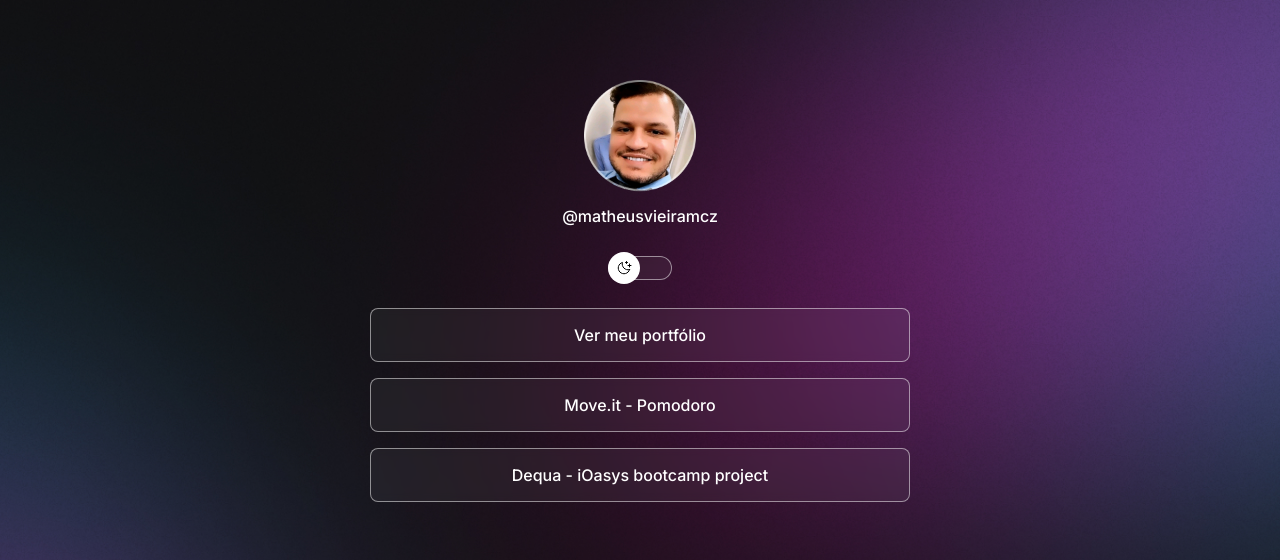
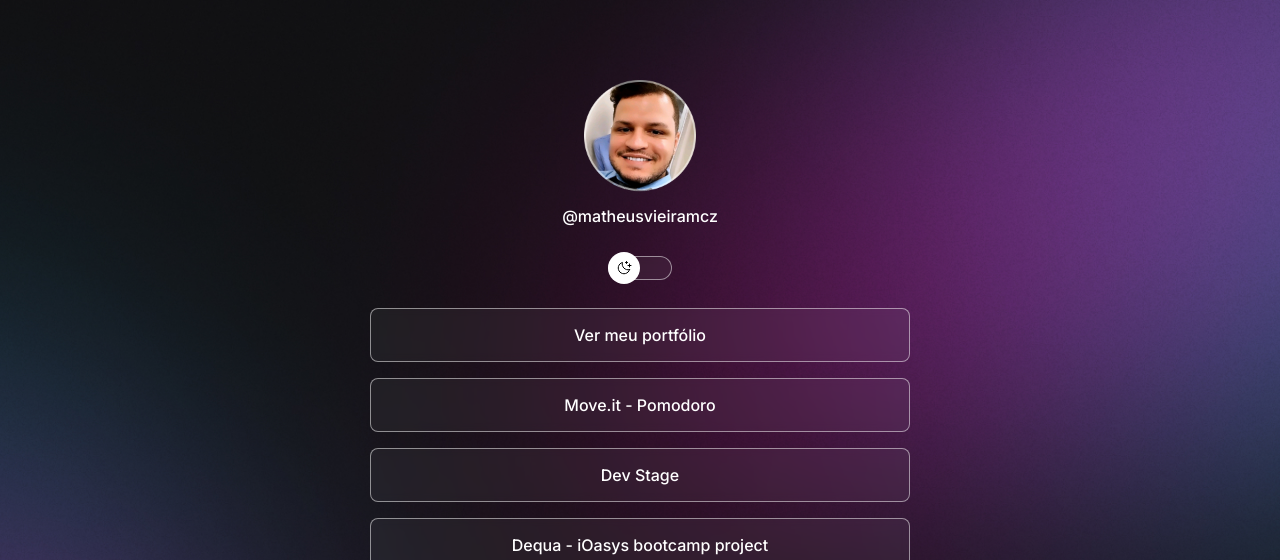
Before and after one commit to matheusmcz/dev-links, a plain HTML site: page index.html in a window 1280 px wide. Shown: the top 560 px of the page. Drawn offline with nearby package versions, Linux system fonts and the light colour scheme.

Commit message:
chore: add dev stage link

```diff
--- a/index.html
+++ b/index.html
@@ -44,6 +44,12 @@
         </li>
 
         <li>
+          <a href="https://nlw-connect-react-cyan.vercel.app/" target="_blank"
+            >Dev Stage</a
+          >
+        </li>
+
+        <li>
           <a href="https://dequa.netlify.app/" target="_blank">
             Dequa - iOasys bootcamp project
           </a>
```
